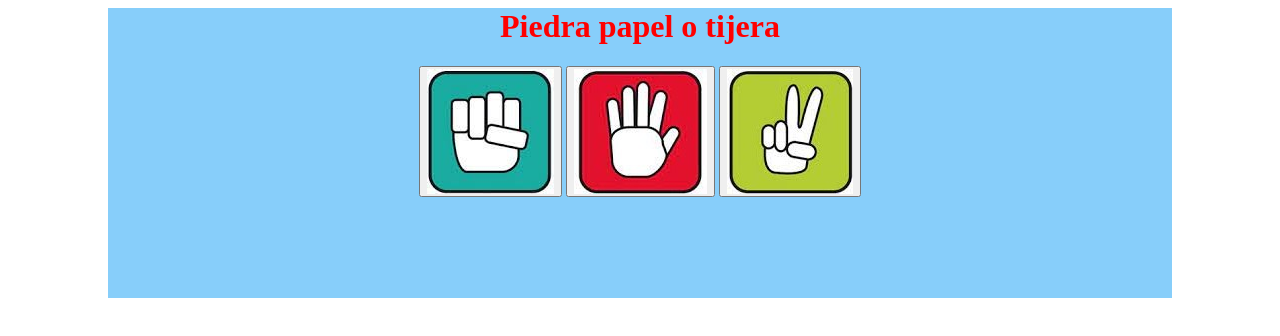
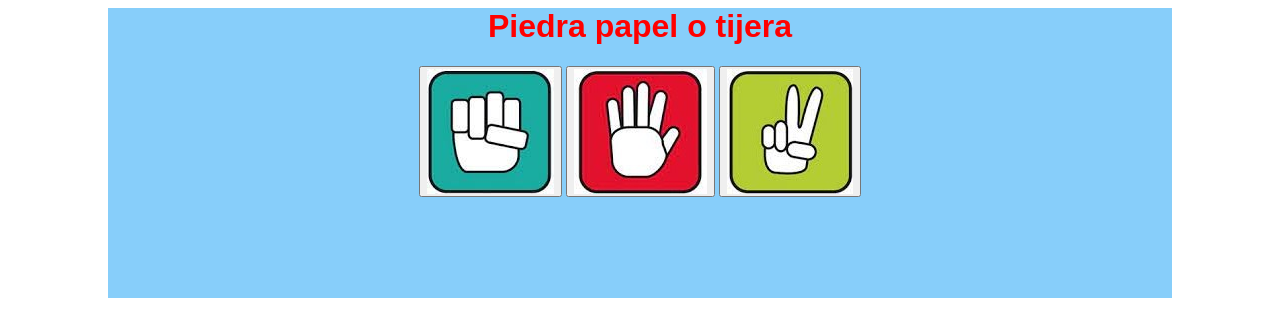
Before and after one commit to salteadormagico/rock-paper-scissors, a plain HTML site: page index.html in a window 1280 px wide. Drawn offline with Linux system fonts and the light colour scheme.

Commit message:
Update styles.css

```diff
--- a/styles.css
+++ b/styles.css
@@ -1,3 +1,6 @@
+body {
+    font-family: sans-serif;
+}
 .container {
     margin: auto 100px;
     background-color: lightskyblue;
```
